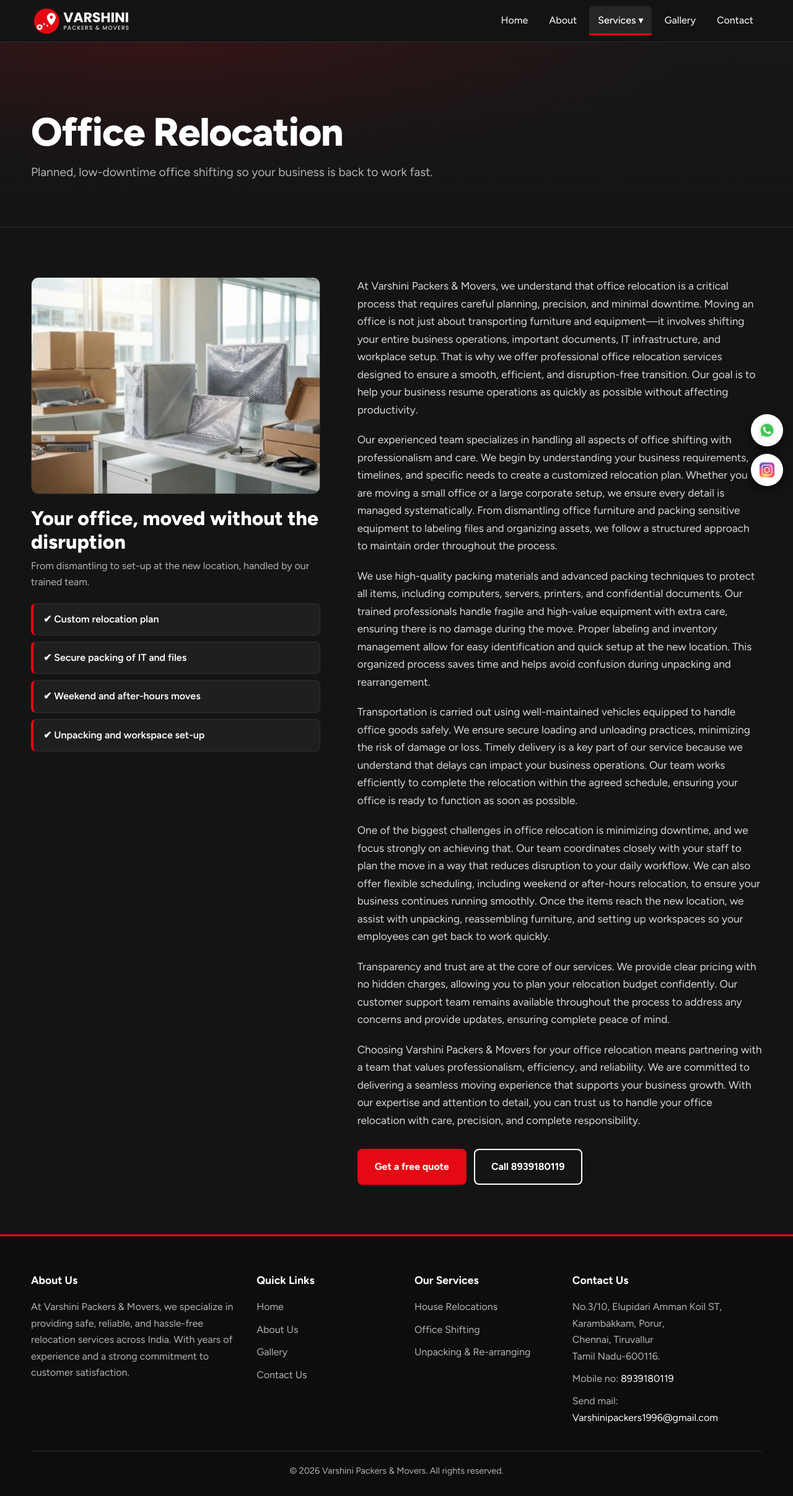
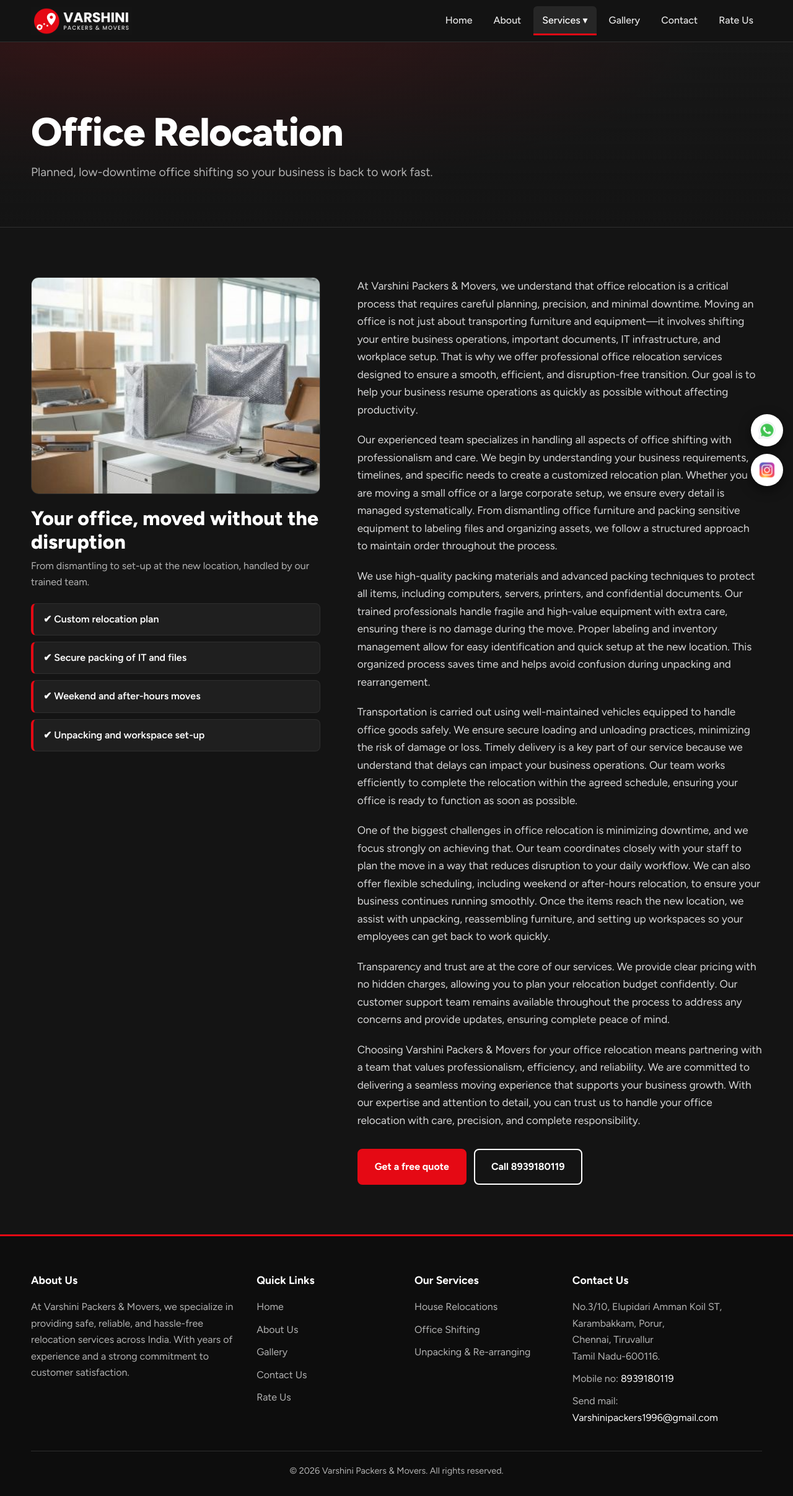
Before and after one commit to Esathiyamoorthi/varshini-packers-movers, a plain HTML site: page office.html in a window 1280 px wide. Shown: the whole page at 62% size. Drawn offline with Linux system fonts and the light colour scheme.

Commit message:
adding rating

```diff
--- a/office.html
+++ b/office.html
@@ -321,6 +321,7 @@
             </li>
             <li><a href="gallery.html">Gallery</a></li>
             <li><a href="contact.html">Contact</a></li>
+            <li><a href="rate.html">Rate Us</a></li>
         </ul>
     </div>
 </header>
@@ -412,6 +413,7 @@
                     <li><a href="about.html">About Us</a></li>
                     <li><a href="gallery.html">Gallery</a></li>
                     <li><a href="contact.html">Contact Us</a></li>
+                    <li><a href="rate.html">Rate Us</a></li>
                 </ul>
             </nav>
 
```
